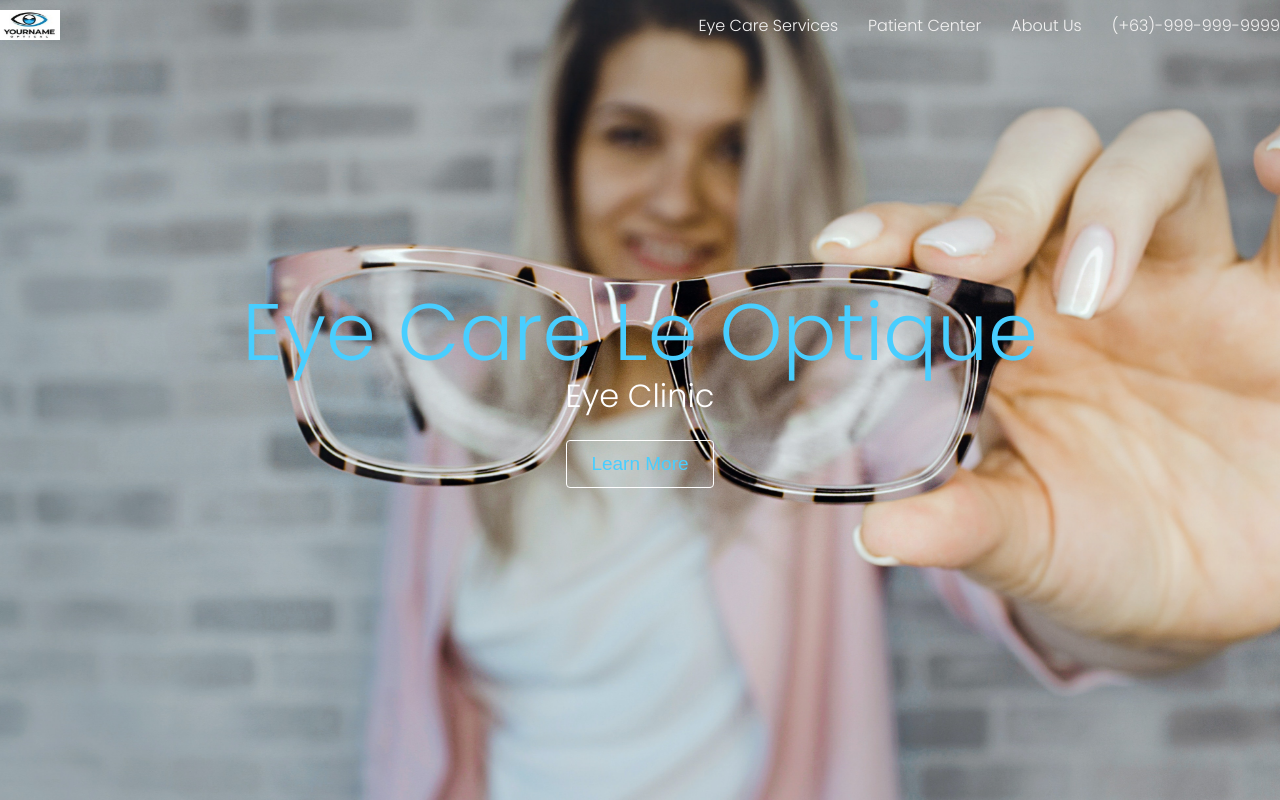
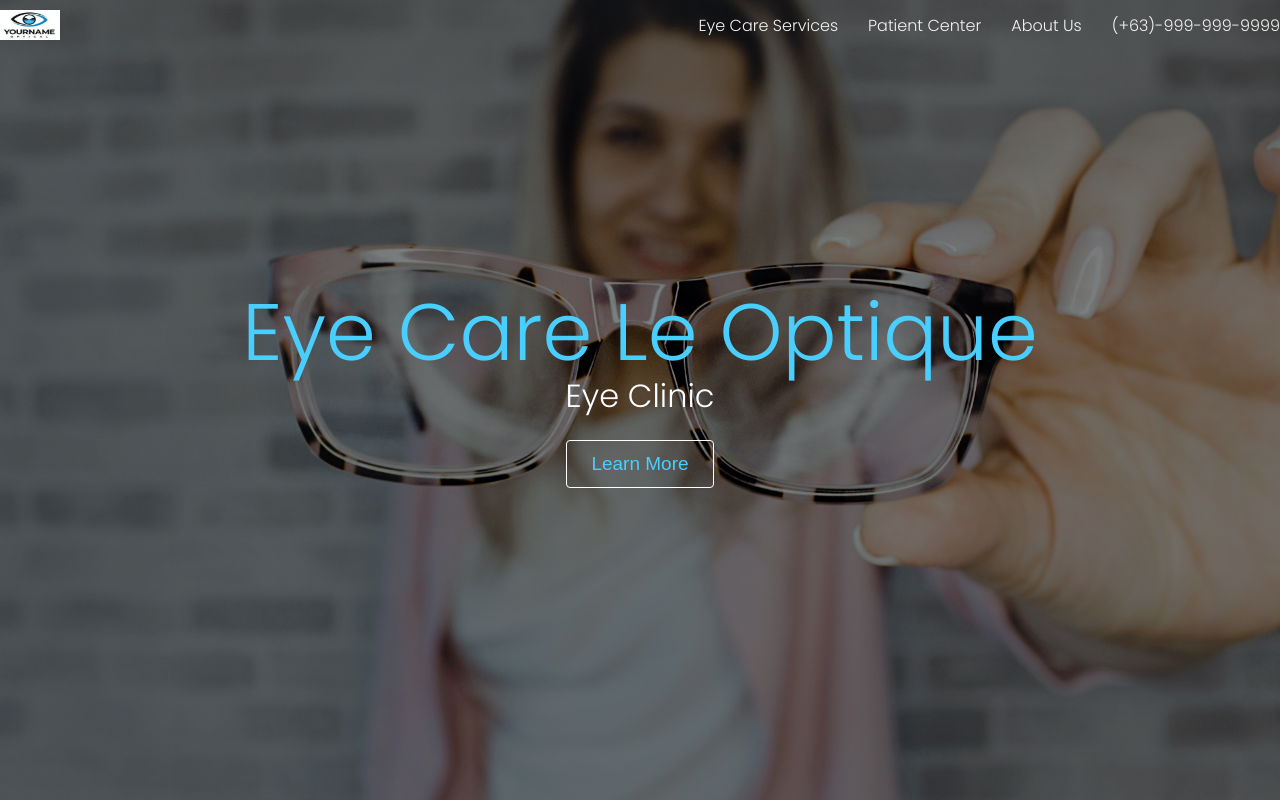
Before and after one commit to Rej327/Eyecare-Le-Optic, a Next.js app: page / in a window 1280 px wide. Built offline with nearby package versions, Linux system fonts and the light colour scheme.

Commit message:
Update bg

```diff
--- a/src/components/Hero.tsx
+++ b/src/components/Hero.tsx
@@ -4,10 +4,12 @@ import Button from "./Button";
 export default function Hero() {
   return (
     <div className={variable.heroContainer}>
-      <div className={variable.content}>
-        <p className={variable.title}>Eye Care Le Optique</p>
-        <p className={variable.subTitle}>Eye Clinic</p>
-        <Button text="Learn More" />
+      <div className={variable.bg}>
+        <div className={variable.content}>
+          <p className={variable.title}>Eye Care Le Optique</p>
+          <p className={variable.subTitle}>Eye Clinic</p>
+          <Button text="Learn More" />
+        </div>
       </div>
     </div>
   );
--- a/src/styles/variables.module.scss
+++ b/src/styles/variables.module.scss
@@ -110,13 +110,19 @@ $bg-image: url("../assets/hero.jpg");
 
 .heroContainer {
   background-image: $bg-image;
+  background-color: black;
   object-fit: cover;
   height: 100vh;
   background-attachment: fixed;
   background-position: center;
   background-repeat: no-repeat;
   background-size: cover;
-  display: flex;
+
+  .bg {
+    background-color: rgba(0, 0, 0, 0.5);
+    height: 100vh;
+    display: flex;
+  }
 
   .content {
     width: fit-content;
```
